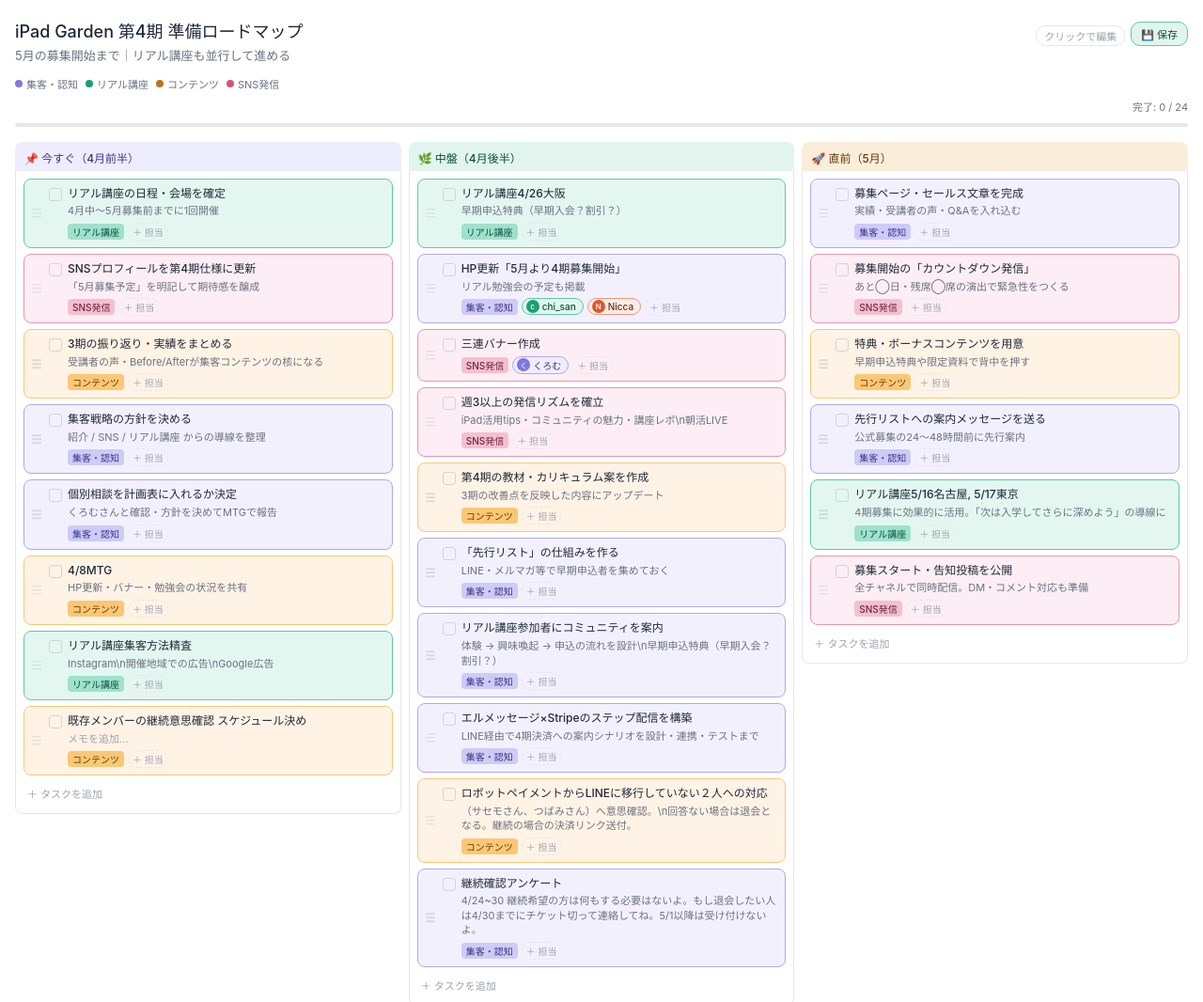
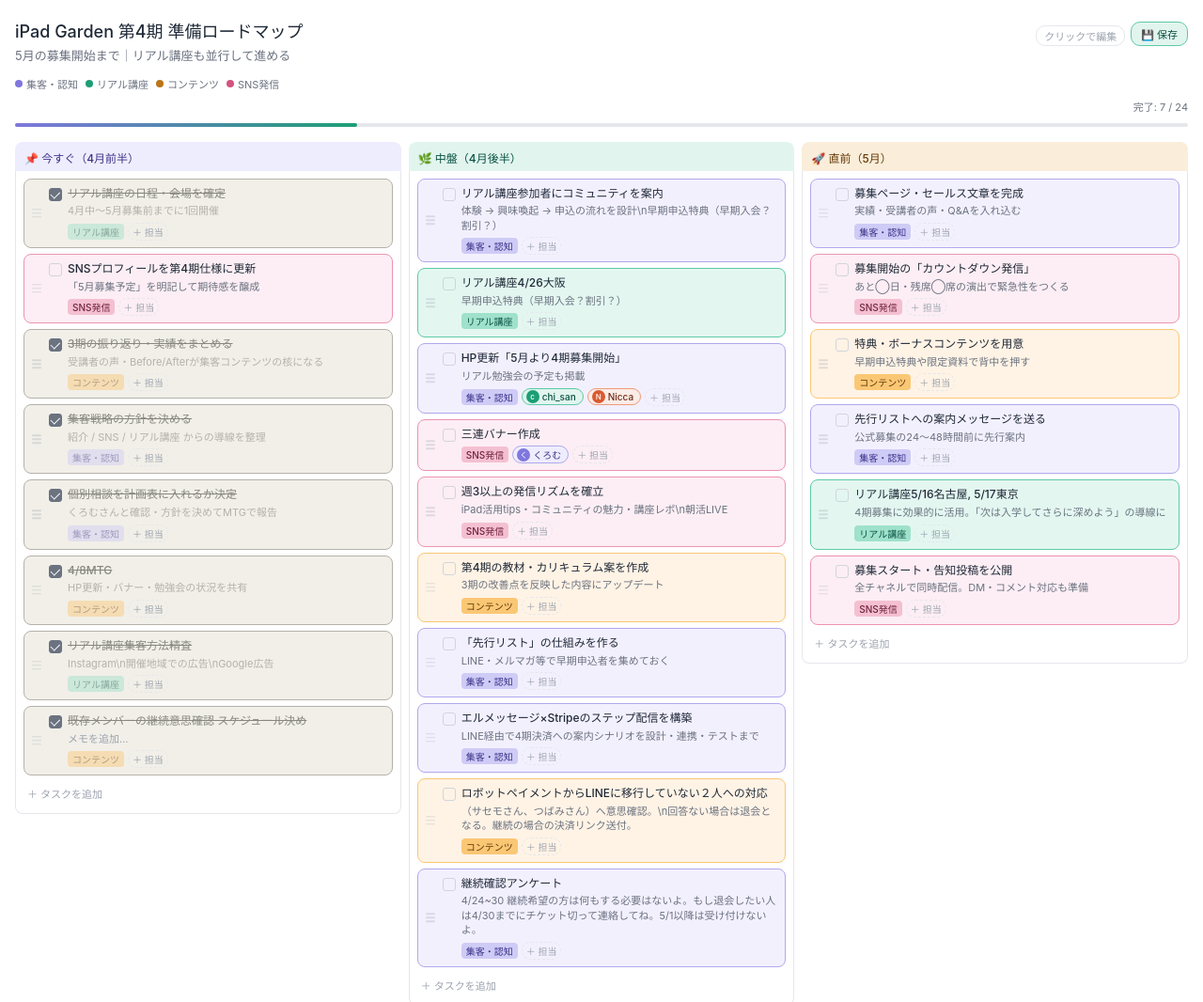
Before and after one commit to nicca-at-garden/ipad-garden-roadmap, a plain HTML site: page index.html in a window 1280 px wide. Shown: the top 1066 px of the page at 94% size. Drawn offline with Linux system fonts and the light colour scheme.

Commit message:
Add files via upload

```diff
--- a/index.html
+++ b/index.html
@@ -686,25 +686,32 @@
   <div class="legend-item"><div class="legend-dot ld-s"></div>SNS発信</div>
 </div>
 
-<div class="progress-label" id="prog-label">完了: 0 / 24</div>
-<div class="progress-bar"><div class="progress-fill" id="prog-fill" style="width:0%"></div></div>
+<div class="progress-label" id="prog-label">完了: 7 / 24</div>
+<div class="progress-bar"><div class="progress-fill" id="prog-fill" style="width: 29.1667%;"></div></div>
 
 <div class="timeline">
   <!-- PHASE 1 -->
   <div class="phase ph-now">
     <div class="phase-header" contenteditable="true">📌 今すぐ（4月前半）</div>
     <div class="phase-body" id="phase1">
-      <div class="task-card cat-workshop" data-id="t1">
+
+
+
+
+
+
+
+
+      <div class="task-card cat-workshop done" data-id="t1">
         <div class="drag-handle"><span></span><span></span><span></span></div>
         <div class="task-delete" onclick="deleteTask(this)">×</div>
         <div class="task-top">
-          <div class="task-check" onclick="toggleCheck(this)"></div>
+          <div class="task-check checked" onclick="toggleCheck(this)"></div>
           <div class="task-title" contenteditable="true">リアル講座の日程・会場を確定</div>
         </div>
         <div class="task-note" contenteditable="true" data-placeholder="メモを追加…">4月中〜5月募集前までに1回開催</div>
         <div class="task-footer"><div class="cat-badge badge-workshop" onclick="cycleBadge(this)">リアル講座</div><div class="assignee-add" onclick="addAssignee(this)">＋ 担当</div></div>
-      </div>
-      <div class="task-card cat-sns" data-id="t2">
+      </div><div class="task-card cat-sns" data-id="t2">
         <div class="drag-handle"><span></span><span></span><span></span></div>
         <div class="task-delete" onclick="deleteTask(this)">×</div>
         <div class="task-top">
@@ -713,68 +720,61 @@
         </div>
         <div class="task-note" contenteditable="true" data-placeholder="メモを追加…">「5月募集予定」を明記して期待感を醸成</div>
         <div class="task-footer"><div class="cat-badge badge-sns" onclick="cycleBadge(this)">SNS発信</div><div class="assignee-add" onclick="addAssignee(this)">＋ 担当</div></div>
-      </div>
-      <div class="task-card cat-content" data-id="t3">
+      </div><div class="task-card cat-content done" data-id="t3">
         <div class="drag-handle"><span></span><span></span><span></span></div>
         <div class="task-delete" onclick="deleteTask(this)">×</div>
         <div class="task-top">
-          <div class="task-check" onclick="toggleCheck(this)"></div>
+          <div class="task-check checked" onclick="toggleCheck(this)"></div>
           <div class="task-title" contenteditable="true">3期の振り返り・実績をまとめる</div>
         </div>
         <div class="task-note" contenteditable="true" data-placeholder="メモを追加…">受講者の声・Before/Afterが集客コンテンツの核になる</div>
         <div class="task-footer"><div class="cat-badge badge-content" onclick="cycleBadge(this)">コンテンツ</div><div class="assignee-add" onclick="addAssignee(this)">＋ 担当</div></div>
-      </div>
-      <div class="task-card cat-recruit" data-id="t4">
+      </div><div class="task-card cat-recruit done" data-id="t4">
         <div class="drag-handle"><span></span><span></span><span></span></div>
         <div class="task-delete" onclick="deleteTask(this)">×</div>
         <div class="task-top">
-          <div class="task-check" onclick="toggleCheck(this)"></div>
+          <div class="task-check checked" onclick="toggleCheck(this)"></div>
           <div class="task-title" contenteditable="true">集客戦略の方針を決める</div>
         </div>
         <div class="task-note" contenteditable="true" data-placeholder="メモを追加…">紹介 / SNS / リアル講座 からの導線を整理</div>
         <div class="task-footer"><div class="cat-badge badge-recruit" onclick="cycleBadge(this)">集客・認知</div><div class="assignee-add" onclick="addAssignee(this)">＋ 担当</div></div>
-      </div>
-      <div class="task-card cat-recruit" data-id="t16">
+      </div><div class="task-card cat-recruit done" data-id="t16">
         <div class="drag-handle"><span></span><span></span><span></span></div>
         <div class="task-delete" onclick="deleteTask(this)">×</div>
         <div class="task-top">
-          <div class="task-check" onclick="toggleCheck(this)"></div>
+          <div class="task-check checked" onclick="toggleCheck(this)"></div>
           <div class="task-title" contenteditable="true">個別相談を計画表に入れるか決定</div>
         </div>
         <div class="task-note" contenteditable="true" data-placeholder="メモを追加…">くろむさんと確認・方針を決めてMTGで報告</div>
         <div class="task-footer"><div class="cat-badge badge-recruit" onclick="cycleBadge(this)">集客・認知</div><div class="assignee-add" onclick="addAssignee(this)">＋ 担当</div></div>
-      </div>
-      <div class="task-card cat-content" data-id="t17">
+      </div><div class="task-card cat-content done" data-id="t17">
         <div class="drag-handle"><span></span><span></span><span></span></div>
         <div class="task-delete" onclick="deleteTask(this)">×</div>
         <div class="task-top">
-          <div class="task-check" onclick="toggleCheck(this)"></div>
+          <div class="task-check checked" onclick="toggleCheck(this)"></div>
           <div class="task-title" contenteditable="true">4/8MTG</div>
         </div>
         <div class="task-note" contenteditable="true" data-placeholder="メモを追加…">HP更新・バナー・勉強会の状況を共有</div>
         <div class="task-footer"><div class="cat-badge badge-content" onclick="cycleBadge(this)">コンテンツ</div><div class="assignee-add" onclick="addAssignee(this)">＋ 担当</div></div>
-      </div>
-      <div class="task-card cat-workshop" data-id="tc21">
+      </div><div class="task-card cat-workshop done" data-id="tc21">
         <div class="drag-handle"><span></span><span></span><span></span></div>
         <div class="task-delete" onclick="deleteTask(this)">×</div>
         <div class="task-top">
-          <div class="task-check" onclick="toggleCheck(this)"></div>
+          <div class="task-check checked" onclick="toggleCheck(this)"></div>
           <div class="task-title" contenteditable="true">リアル講座集客方法精査</div>
         </div>
         <div class="task-note" contenteditable="true" data-placeholder="メモを追加…">Instagram\n開催地域での広告\nGoogle広告</div>
         <div class="task-footer"><div class="cat-badge badge-workshop" onclick="cycleBadge(this)">リアル講座</div><div class="assignee-add" onclick="addAssignee(this)">＋ 担当</div></div>
-      </div>
-      <div class="task-card cat-content" data-id="tc22">
+      </div><div class="task-card cat-content done" data-id="tc22">
         <div class="drag-handle"><span></span><span></span><span></span></div>
         <div class="task-delete" onclick="deleteTask(this)">×</div>
         <div class="task-top">
-          <div class="task-check" onclick="toggleCheck(this)"></div>
+          <div class="task-check checked" onclick="toggleCheck(this)"></div>
           <div class="task-title" contenteditable="true">既存メンバーの継続意思確認 スケジュール決め</div>
         </div>
         <div class="task-note" contenteditable="true" data-placeholder="メモを追加…"></div>
         <div class="task-footer"><div class="cat-badge badge-content" onclick="cycleBadge(this)">コンテンツ</div><div class="assignee-add" onclick="addAssignee(this)">＋ 担当</div></div>
-      </div>
-      <button class="add-task-btn" onclick="openForm('phase1')">＋ タスクを追加</button>
+      </div><button class="add-task-btn" onclick="openForm('phase1')">＋ タスクを追加</button>
       <div id="add-form-phase1" class="add-form">
         <input id="new-title-phase1" type="text" placeholder="タスク名">
         <textarea id="new-note-phase1" placeholder="メモ"></textarea>
@@ -790,7 +790,25 @@
   <div class="phase ph-mid">
     <div class="phase-header" contenteditable="true">🌿 中盤（4月後半）</div>
     <div class="phase-body" id="phase2">
-      <div class="task-card cat-workshop" data-id="t5">
+
+
+
+
+
+
+
+
+
+      <div class="task-card cat-recruit" data-id="t9">
+        <div class="drag-handle"><span></span><span></span><span></span></div>
+        <div class="task-delete" onclick="deleteTask(this)">×</div>
+        <div class="task-top">
+          <div class="task-check" onclick="toggleCheck(this)"></div>
+          <div class="task-title" contenteditable="true">リアル講座参加者にコミュニティを案内</div>
+        </div>
+        <div class="task-note" contenteditable="true" data-placeholder="メモを追加…">体験 → 興味喚起 → 申込の流れを設計\n早期申込特典（早期入会？割引？）</div>
+        <div class="task-footer"><div class="cat-badge badge-recruit" onclick="cycleBadge(this)">集客・認知</div><div class="assignee-add" onclick="addAssignee(this)">＋ 担当</div></div>
+      </div><div class="task-card cat-workshop" data-id="t5">
         <div class="drag-handle"><span></span><span></span><span></span></div>
         <div class="task-delete" onclick="deleteTask(this)">×</div>
         <div class="task-top">
@@ -799,8 +817,7 @@
         </div>
         <div class="task-note" contenteditable="true" data-placeholder="メモを追加…">早期申込特典（早期入会？割引？）</div>
         <div class="task-footer"><div class="cat-badge badge-workshop" onclick="cycleBadge(this)">リアル講座</div><div class="assignee-add" onclick="addAssignee(this)">＋ 担当</div></div>
-      </div>
-      <div class="task-card cat-recruit" data-id="t18">
+      </div><div class="task-card cat-recruit" data-id="t18">
         <div class="drag-handle"><span></span><span></span><span></span></div>
         <div class="task-delete" onclick="deleteTask(this)">×</div>
         <div class="task-top">
@@ -814,8 +831,7 @@
           <div class="assignee-badge a-nicca" data-member="nicca" onclick="this.remove()"><span class="av">N</span>Nicca</div>
           <div class="assignee-add" onclick="addAssignee(this)">＋ 担当</div>
         </div>
-      </div>
-      <div class="task-card cat-sns" data-id="t19">
+      </div><div class="task-card cat-sns" data-id="t19">
         <div class="drag-handle"><span></span><span></span><span></span></div>
         <div class="task-delete" onclick="deleteTask(this)">×</div>
         <div class="task-top">
@@ -828,8 +844,7 @@
 
           <div class="assignee-add" onclick="addAssignee(this)">＋ 担当</div>
         </div>
-      </div>
-      <div class="task-card cat-sns" data-id="t6">
+      </div><div class="task-card cat-sns" data-id="t6">
         <div class="drag-handle"><span></span><span></span><span></span></div>
         <div class="task-delete" onclick="deleteTask(this)">×</div>
         <div class="task-top">
@@ -838,8 +853,7 @@
         </div>
         <div class="task-note" contenteditable="true" data-placeholder="メモを追加…">iPad活用tips・コミュニティの魅力・講座レポ\n朝活LIVE</div>
         <div class="task-footer"><div class="cat-badge badge-sns" onclick="cycleBadge(this)">SNS発信</div><div class="assignee-add" onclick="addAssignee(this)">＋ 担当</div></div>
-      </div>
-      <div class="task-card cat-content" data-id="t7">
+      </div><div class="task-card cat-content" data-id="t7">
         <div class="drag-handle"><span></span><span></span><span></span></div>
         <div class="task-delete" onclick="deleteTask(this)">×</div>
         <div class="task-top">
@@ -848,8 +862,7 @@
         </div>
         <div class="task-note" contenteditable="true" data-placeholder="メモを追加…">3期の改善点を反映した内容にアップデート</div>
         <div class="task-footer"><div class="cat-badge badge-content" onclick="cycleBadge(this)">コンテンツ</div><div class="assignee-add" onclick="addAssignee(this)">＋ 担当</div></div>
-      </div>
-      <div class="task-card cat-recruit" data-id="t8">
+      </div><div class="task-card cat-recruit" data-id="t8">
         <div class="drag-handle"><span></span><span></span><span></span></div>
         <div class="task-delete" onclick="deleteTask(this)">×</div>
         <div class="task-top">
@@ -858,18 +871,7 @@
         </div>
         <div class="task-note" contenteditable="true" data-placeholder="メモを追加…">LINE・メルマガ等で早期申込者を集めておく</div>
         <div class="task-footer"><div class="cat-badge badge-recruit" onclick="cycleBadge(this)">集客・認知</div><div class="assignee-add" onclick="addAssignee(this)">＋ 担当</div></div>
-      </div>
-      <div class="task-card cat-recruit" data-id="t9">
-        <div class="drag-handle"><span></span><span></span><span></span></div>
-        <div class="task-delete" onclick="deleteTask(this)">×</div>
-        <div class="task-top">
-          <div class="task-check" onclick="toggleCheck(this)"></div>
-          <div class="task-title" contenteditable="true">リアル講座参加者にコミュニティを案内</div>
-        </div>
-        <div class="task-note" contenteditable="true" data-placeholder="メモを追加…">体験 → 興味喚起 → 申込の流れを設計\n早期申込特典（早期入会？割引？）</div>
-        <div class="task-footer"><div class="cat-badge badge-recruit" onclick="cycleBadge(this)">集客・認知</div><div class="assignee-add" onclick="addAssignee(this)">＋ 担当</div></div>
-      </div>
-      <div class="task-card cat-recruit" data-id="t20">
+      </div><div class="task-card cat-recruit" data-id="t20">
         <div class="drag-handle"><span></span><span></span><span></span></div>
         <div class="task-delete" onclick="deleteTask(this)">×</div>
         <div class="task-top">
@@ -878,8 +880,7 @@
         </div>
         <div class="task-note" contenteditable="true" data-placeholder="メモを追加…">LINE経由で4期決済への案内シナリオを設計・連携・テストまで</div>
         <div class="task-footer"><div class="cat-badge badge-recruit" onclick="cycleBadge(this)">集客・認知</div><div class="assignee-add" onclick="addAssignee(this)">＋ 担当</div></div>
-      </div>
-      <div class="task-card cat-content" data-id="tc23">
+      </div><div class="task-card cat-content" data-id="tc23">
         <div class="drag-handle"><span></span><span></span><span></span></div>
         <div class="task-delete" onclick="deleteTask(this)">×</div>
         <div class="task-top">
@@ -888,8 +889,7 @@
         </div>
         <div class="task-note" contenteditable="true" data-placeholder="メモを追加…">（サセモさん、つばみさん）へ意思確認。\n回答ない場合は退会となる。継続の場合の決済リンク送付。</div>
         <div class="task-footer"><div class="cat-badge badge-content" onclick="cycleBadge(this)">コンテンツ</div><div class="assignee-add" onclick="addAssignee(this)">＋ 担当</div></div>
-      </div>
-      <div class="task-card cat-recruit" data-id="tc24"><div class="drag-handle"><span></span><span></span><span></span></div><div class="task-delete" onclick="deleteTask(this)">×</div><div class="task-top"><div class="task-check" onclick="toggleCheck(this)"></div><div class="task-title" contenteditable="true">継続確認アンケート</div></div><div class="task-note" contenteditable="true" data-placeholder="メモを追加…">4/24~30 継続希望の方は何もする必要はないよ。もし退会したい人は4/30までにチケット切って連絡してね。5/1以降は受け付けないよ。</div><div class="task-footer"><div class="cat-badge badge-recruit" onclick="cycleBadge(this)">集客・認知</div><div class="assignee-add" onclick="addAssignee(this)">＋ 担当</div></div></div><button class="add-task-btn" onclick="openForm('phase2')">＋ タスクを追加</button>
+      </div><div class="task-card cat-recruit" data-id="tc24"><div class="drag-handle"><span></span><span></span><span></span></div><div class="task-delete" onclick="deleteTask(this)">×</div><div class="task-top"><div class="task-check" onclick="toggleCheck(this)"></div><div class="task-title" contenteditable="true">継続確認アンケート</div></div><div class="task-note" contenteditable="true" data-placeholder="メモを追加…">4/24~30 継続希望の方は何もする必要はないよ。もし退会したい人は4/30までにチケット切って連絡してね。5/1以降は受け付けないよ。</div><div class="task-footer"><div class="cat-badge badge-recruit" onclick="cycleBadge(this)">集客・認知</div><div class="assignee-add" onclick="addAssignee(this)">＋ 担当</div></div></div><button class="add-task-btn" onclick="openForm('phase2')">＋ タスクを追加</button>
       <div id="add-form-phase2" class="add-form">
         <input id="new-title-phase2" type="text" placeholder="タスク名">
         <textarea id="new-note-phase2" placeholder="メモ"></textarea>
@@ -905,6 +905,12 @@
   <div class="phase ph-final">
     <div class="phase-header" contenteditable="true">🚀 直前（5月）</div>
     <div class="phase-body" id="phase3">
+
+
+
+
+
+
       <div class="task-card cat-recruit" data-id="t10">
         <div class="drag-handle"><span></span><span></span><span></span></div>
         <div class="task-delete" onclick="deleteTask(this)">×</div>
@@ -914,8 +920,7 @@
         </div>
         <div class="task-note" contenteditable="true" data-placeholder="メモを追加…">実績・受講者の声・Q&amp;Aを入れ込む</div>
         <div class="task-footer"><div class="cat-badge badge-recruit" onclick="cycleBadge(this)">集客・認知</div><div class="assignee-add" onclick="addAssignee(this)">＋ 担当</div></div>
-      </div>
-      <div class="task-card cat-sns" data-id="t11">
+      </div><div class="task-card cat-sns" data-id="t11">
         <div class="drag-handle"><span></span><span></span><span></span></div>
         <div class="task-delete" onclick="deleteTask(this)">×</div>
         <div class="task-top">
@@ -924,8 +929,7 @@
         </div>
         <div class="task-note" contenteditable="true" data-placeholder="メモを追加…">あと◯日・残席◯席の演出で緊急性をつくる</div>
         <div class="task-footer"><div class="cat-badge badge-sns" onclick="cycleBadge(this)">SNS発信</div><div class="assignee-add" onclick="addAssignee(this)">＋ 担当</div></div>
-      </div>
-      <div class="task-card cat-content" data-id="t12">
+      </div><div class="task-card cat-content" data-id="t12">
         <div class="drag-handle"><span></span><span></span><span></span></div>
         <div class="task-delete" onclick="deleteTask(this)">×</div>
         <div class="task-top">
@@ -934,8 +938,7 @@
         </div>
         <div class="task-note" contenteditable="true" data-placeholder="メモを追加…">早期申込特典や限定資料で背中を押す</div>
         <div class="task-footer"><div class="cat-badge badge-content" onclick="cycleBadge(this)">コンテンツ</div><div class="assignee-add" onclick="addAssignee(this)">＋ 担当</div></div>
-      </div>
-      <div class="task-card cat-recruit" data-id="t13">
+      </div><div class="task-card cat-recruit" data-id="t13">
         <div class="drag-handle"><span></span><span></span><span></span></div>
         <div class="task-delete" onclick="deleteTask(this)">×</div>
         <div class="task-top">
@@ -944,8 +947,7 @@
         </div>
         <div class="task-note" contenteditable="true" data-placeholder="メモを追加…">公式募集の24〜48時間前に先行案内</div>
         <div class="task-footer"><div class="cat-badge badge-recruit" onclick="cycleBadge(this)">集客・認知</div><div class="assignee-add" onclick="addAssignee(this)">＋ 担当</div></div>
-      </div>
-      <div class="task-card cat-workshop" data-id="t14">
+      </div><div class="task-card cat-workshop" data-id="t14">
         <div class="drag-handle"><span></span><span></span><span></span></div>
         <div class="task-delete" onclick="deleteTask(this)">×</div>
         <div class="task-top">
@@ -954,8 +956,7 @@
         </div>
         <div class="task-note" contenteditable="true" data-placeholder="メモを追加…">4期募集に効果的に活用。「次は入学してさらに深めよう」の導線に</div>
         <div class="task-footer"><div class="cat-badge badge-workshop" onclick="cycleBadge(this)">リアル講座</div><div class="assignee-add" onclick="addAssignee(this)">＋ 担当</div></div>
-      </div>
-      <div class="task-card cat-sns" data-id="t15">
+      </div><div class="task-card cat-sns" data-id="t15">
         <div class="drag-handle"><span></span><span></span><span></span></div>
         <div class="task-delete" onclick="deleteTask(this)">×</div>
         <div class="task-top">
@@ -964,8 +965,7 @@
         </div>
         <div class="task-note" contenteditable="true" data-placeholder="メモを追加…">全チャネルで同時配信。DM・コメント対応も準備</div>
         <div class="task-footer"><div class="cat-badge badge-sns" onclick="cycleBadge(this)">SNS発信</div><div class="assignee-add" onclick="addAssignee(this)">＋ 担当</div></div>
-      </div>
-      <button class="add-task-btn" onclick="openForm('phase3')">＋ タスクを追加</button>
+      </div><button class="add-task-btn" onclick="openForm('phase3')">＋ タスクを追加</button>
       <div id="add-form-phase3" class="add-form">
         <input id="new-title-phase3" type="text" placeholder="タスク名">
         <textarea id="new-note-phase3" placeholder="メモ"></textarea>
```
